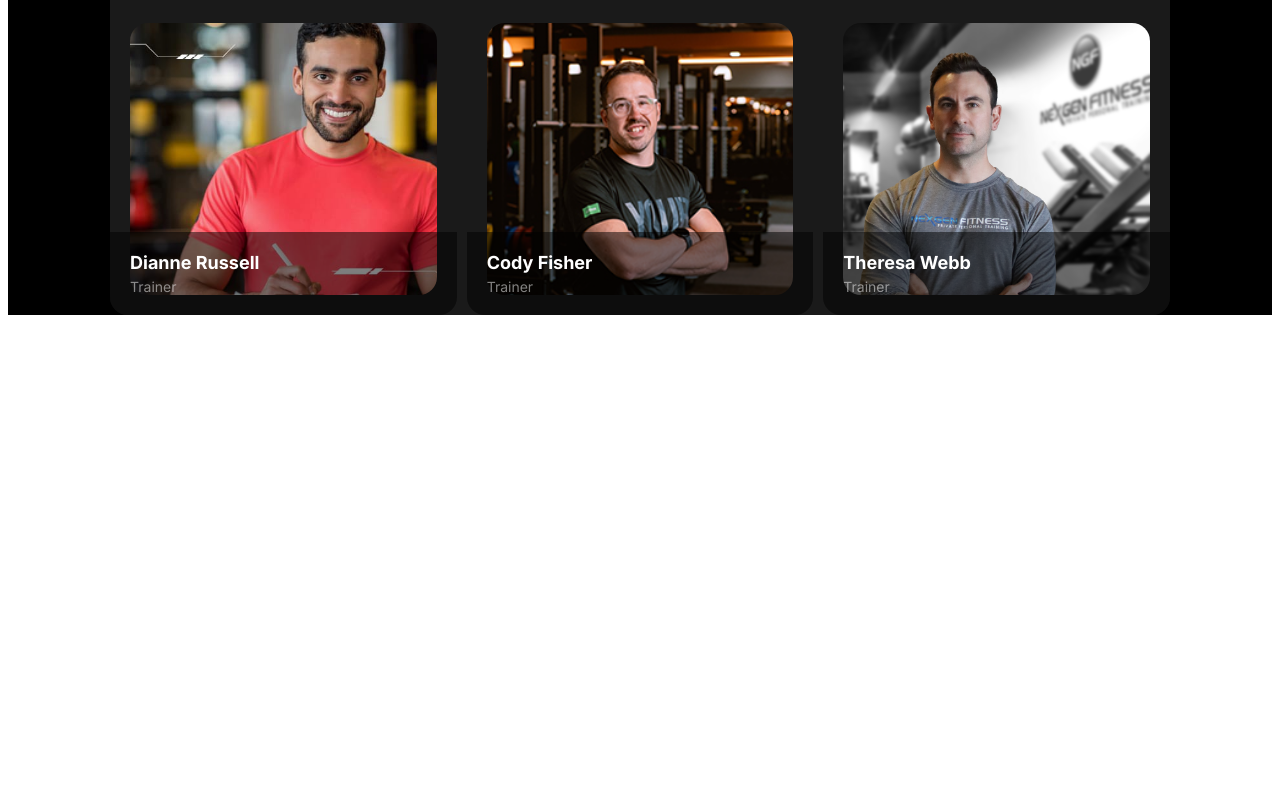
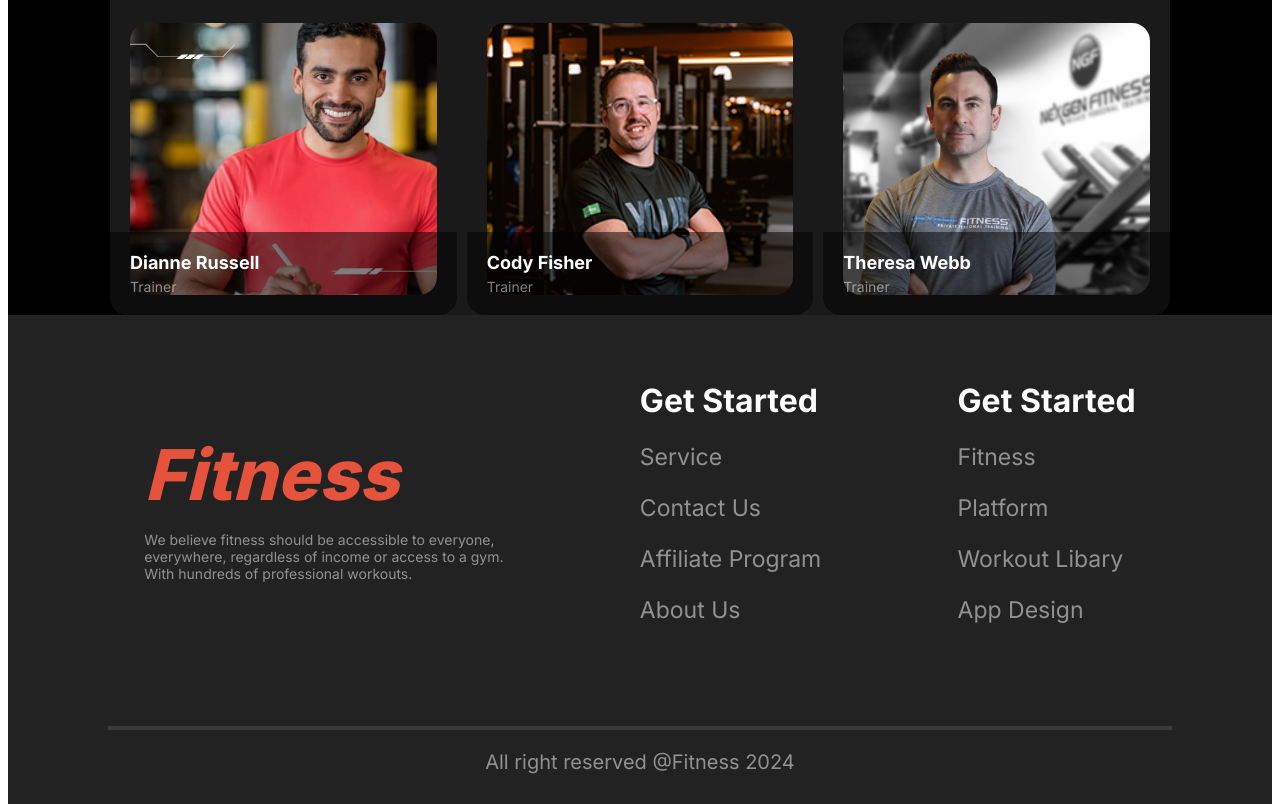
Before and after one commit to hossainahmed2ndmarch/assignment-2, a plain HTML site: page index.html in a window 1280 px wide. Shown: the part 3120-3932 px from the top of the page. Before the commit the page ends 3443 px from the top, so only its background shows below. Drawn offline with Linux system fonts and the light colour scheme; a web font is replaced by a local one.

Commit message:
Finished the footer part and edited some error

```diff
--- a/index.html
+++ b/index.html
@@ -218,10 +218,33 @@
       </div>
      </div>
    </div>
-</section>
+  </section>
  </main>
- <footer>
-
+ <footer class="end-part">
+  <div class="text">
+   <div class="fitness">
+    <h2><i>Fitness</i></h2>
+    <p>We believe fitness should be accessible to everyone,<br>
+     everywhere, regardless of income or access to a gym. <br>
+     With hundreds of professional workouts.</p>
+   </div>
+   <div class="get-started">
+    <h5>Get Started</h5>
+    <p>Service</p>
+    <p>Contact Us</p>
+    <p>Affiliate Program</p>
+    <p>About Us</p>
+   </div>
+   <div class="get-started">
+    <h5>Get Started</h5>
+    <p>Fitness</p>
+    <p>Platform</p>
+    <p>Workout Libary</p>
+    <p>App Design</p>
+   </div>
+  </div>
+  <hr>
+  <p>All right reserved @Fitness 2024</p>
  </footer>
 </body>
 </html>
--- a/styles/style.css
+++ b/styles/style.css
@@ -7,7 +7,6 @@ body {
 /* header part styles */
 .intro {
  max-width: 1440px;
- /* height: 715px; */
  margin: 0 auto;
  background: linear-gradient(to bottom, #111, #222, #333,  #111);
 }
@@ -203,7 +202,6 @@ main {
 /* habits styles */
 .habits {
  max-width: 1044px;
- /* height: 452px; */
  margin: 0 auto;
 }
 .habits-text {
@@ -548,6 +546,72 @@ select option {
  color: rgba(255, 255, 255, 0.5);
 }
 
+/* Footer styles starts here */
+.end-part {
+ max-width: 1440px;
+ height: 489px;
+ margin: 0 auto;
+ display: flex;
+ flex-direction: column;
+ background: rgb(34, 34, 34);
+}
+
+.end-part p {
+ color: rgba(255, 255, 255, 0.5);
+ font-family: Inter;
+ font-size: 20px;
+ font-weight: 400;
+ text-align: center;
+}
+
+.text {
+ display: flex;
+ flex-direction: row;
+ justify-content: space-evenly;
+ align-items: center;
+ margin-top: 66px;
+}
+
+.fitness h2 {
+ color: rgb(230, 83, 60);
+ font-family: Inter;
+ font-size: 70px;
+ font-weight: 800;
+ margin: 0;
+ text-align: left;
+}
+
+.fitness p {
+ color: rgba(255, 255, 255, 0.5);
+ font-family: Inter;
+ font-size: 14px;
+ font-weight: 400;
+ text-align: left;
+}
+
+.get-started h5 {
+ color: rgb(255, 255, 255);
+ font-family: Inter;
+ font-size: 32px;
+ font-weight: 700;
+ margin: 0;
+ text-align: left;
+}
+
+.get-started p {
+ color: rgba(255, 255, 255, 0.5);
+ font-family: Inter;
+ font-size: 23px;
+ font-weight: 400;
+ text-align: left;
+}
+hr {
+ width: 1059.5px;
+ border: 2px solid rgba(255, 255, 255, 0.1);
+ margin: 0 auto;
+ margin-top: 79px;
+}
+
 @media screen and (max-width: 576px) {
  .nav-option {
   display: none;
@@ -645,15 +709,14 @@ select option {
  }
 
  .form-box {
-  max-width: 353px;
-  height: 168px;
   grid-template-columns: 1fr;
-  gap: 8px;
+  /* padding: 10px; */
+  /* gap: 8px; */
  }
 
  .input-styles, .select-styles {
-  padding: 10px 20px;
-  font-size: 14px;
+  width: 70%;
+  padding: 12px;
  }
 
  .bmi-btn {
@@ -685,4 +748,20 @@ select option {
  .team-member-info p {
   font-size: 12px;
  }
+
+ /* Footer responsive styles */
+ .end-part {
+ height: auto;
+ padding: 20px;
+ }
+ .text {
+  flex-direction: column;
+  margin-top: 30px;
+  padding: 20px;
+  align-items: flex-start;
+ }
+ hr {
+  width: 90%;
+  margin-top: 50px;
+ }
 }
```
